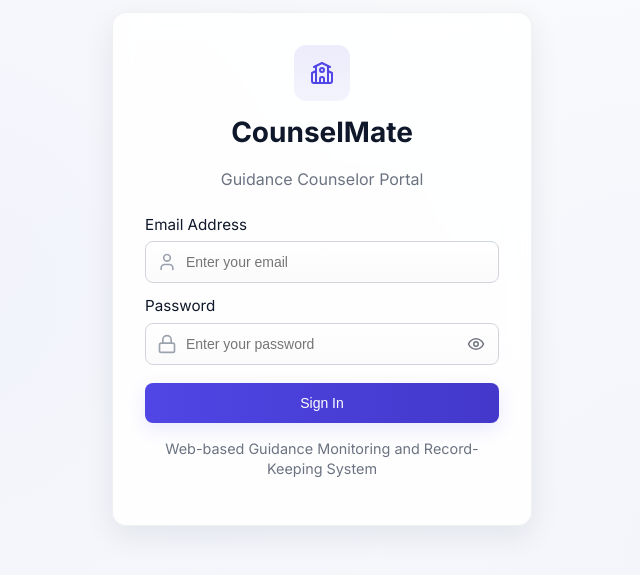
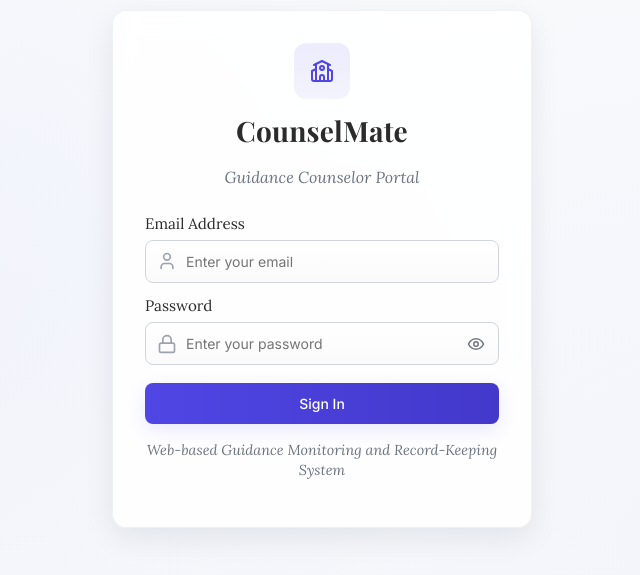
Before and after one commit to jpdev69/CounselMate-system, a React (Vite) app in the folder frontend/: page /login in a window 1280 px wide. Shown: the part 131-706 px from the top of the page, without its empty margins (318-958 px from the left). Built offline with nearby package versions, Linux system fonts and the light colour scheme; no server answers.

Commit message:
Major UI update. changed the UI feel to vintage-style

```diff
--- a/frontend/index.html
+++ b/frontend/index.html
@@ -5,7 +5,7 @@
     <meta name="viewport" content="width=device-width, initial-scale=1.0" />
     <title>CounselMate - Web-based Guidance Monitoring and Record-Keeping System</title>
     <meta name="description" content="University Policy Violation Management System for Guidance Counselors" />
-    <link href="https://fonts.googleapis.com/css2?family=Inter:wght@400;500;600;700&display=swap" rel="stylesheet">
+    <link href="https://fonts.googleapis.com/css2?family=Inter:wght@400;500;600;700&family=Lora:ital,wght@0,400;0,700;1,400&family=Playfair+Display:wght@400;600;700&display=swap" rel="stylesheet">
     <!-- Removed global loading overlay to avoid flashing spinner on route changes -->
   </head>
   <body>
--- a/frontend/src/App.css
+++ b/frontend/src/App.css
@@ -291,7 +291,9 @@
 
 .stat-content {
   display: flex;
-  align-items: center;
+  /* align items to the top so multi-line titles don't appear visually dropped
+     compared with single-line titles */
+  align-items: flex-start;
 }
 
 .stat-icon {
@@ -345,13 +347,15 @@
   font-size: 14px;
   font-weight: 500;
   color: #6b7280;
-  margin-bottom: 4px;
+  margin: 0 0 4px 0;
+  line-height: 1.15;
 }
 
 .stat-value {
   font-size: 24px;
   font-weight: 700;
   color: #111827;
+  margin-top: 4px;
 }
 
 .dashboard-content {
@@ -372,6 +376,21 @@
   box-shadow: 0 1px 3px rgba(0, 0, 0, 0.1);
   border: 1px solid #e5e7eb;
   padding: 24px;
+}
+
+/* Quick Actions card: distribute vertical space between action links */
+.quick-actions-card {
+  display: flex;
+  flex-direction: column;
+}
+
+.quick-actions-card .quick-actions {
+  display: flex;
+  flex-direction: column;
+  gap: 12px;
+  /* take remaining space under the title and distribute items evenly */
+  flex: 1 1 auto;
+  justify-content: space-between;
 }
 
 .section-title {
--- a/frontend/src/components/Dashboard.jsx
+++ b/frontend/src/components/Dashboard.jsx
@@ -32,7 +32,8 @@ const Dashboard = () => {
     });
   }, [slips]);
 
-  const recentSlips = slips.slice(0, 5);
+  // Limit the recent slips shown on the dashboard to 4 items
+  const recentSlips = slips.slice(0, 4);
 
   const handleSlipClick = (slip) => {
     // If the slip has been completed (awaiting review), open Complete Form
@@ -144,7 +145,7 @@ const Dashboard = () => {
         </div>
 
         {/* Quick Actions */}
-        <div className="dashboard-section card surface">
+        <div className="dashboard-section card surface quick-actions-card">
           <h2 className="section-title">Quick Actions</h2>
           <div className="quick-actions">
             <Link to="/print-slip" className="action-link">
--- a/frontend/src/styles/design.css
+++ b/frontend/src/styles/design.css
@@ -5,6 +5,13 @@
   --surface: #ffffff;
   --muted: #6b7280;
   --text: #0f172a;
+  /* Vintage tweak: slightly warmer, softer text tone */
+  --text: #2b2b2b;
+
+  /* Fonts: serif for body/headings, Inter for UI controls */
+  --font-sans: 'Inter', ui-sans-serif, system-ui, -apple-system, 'Segoe UI', Roboto, 'Helvetica Neue', Arial;
+  --font-serif: 'Lora', Georgia, 'Times New Roman', serif;
+  --font-heading: 'Playfair Display', var(--font-serif);
   --primary: #4f46e5; /* indigo-600 */
   --primary-600: #4338ca;
   --accent: #06b6d4;
@@ -41,11 +48,28 @@ body {
     linear-gradient(180deg, #f8fafc 0%, var(--bg) 100%);
   background-attachment: fixed;
   color: var(--text);
-  font-family: 'Inter', ui-sans-serif, system-ui, -apple-system, 'Segoe UI', Roboto, 'Helvetica Neue', Arial;
+  /* Use a readable serif for body text to impart a subtle vintage tone; fall back to Inter for UI controls */
+  font-family: var(--font-serif), var(--font-sans);
   -webkit-font-smoothing: antialiased;
   -moz-osx-font-smoothing: grayscale;
   line-height: 1.4;
 }
+
+  /* Typography tweaks: subtle vintage feel, not overdone */
+  h1, h2, h3, h4, h5, h6 {
+    font-family: var(--font-heading);
+    color: var(--text);
+    font-weight: 600;
+    margin: 0 0 0.35em;
+    letter-spacing: 0.2px;
+  }
+
+  /* Keep UI controls highly legible with the original sans-serif */
+  .btn, .form-input, button, input, select, textarea {
+    font-family: var(--font-sans);
+  }
+
+  .text-muted { color: var(--muted); font-style: italic; }
 
 /* Utility containers */
 .container { max-width: 1200px; margin: 0 auto; padding: 0 var(--space-md); }
```
